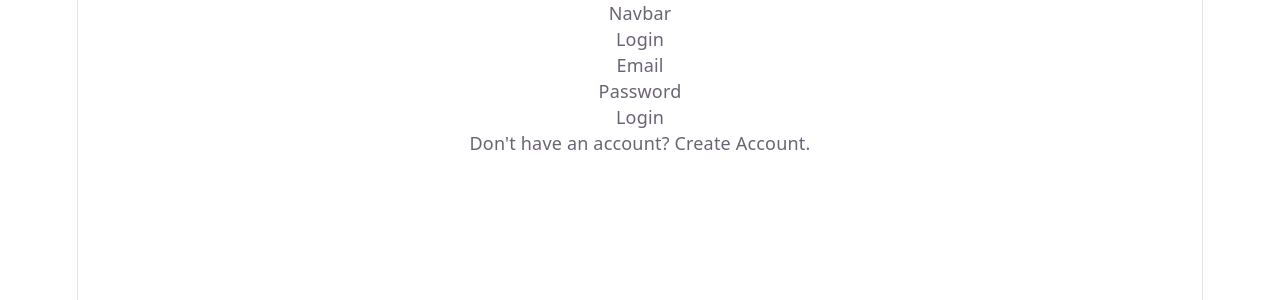
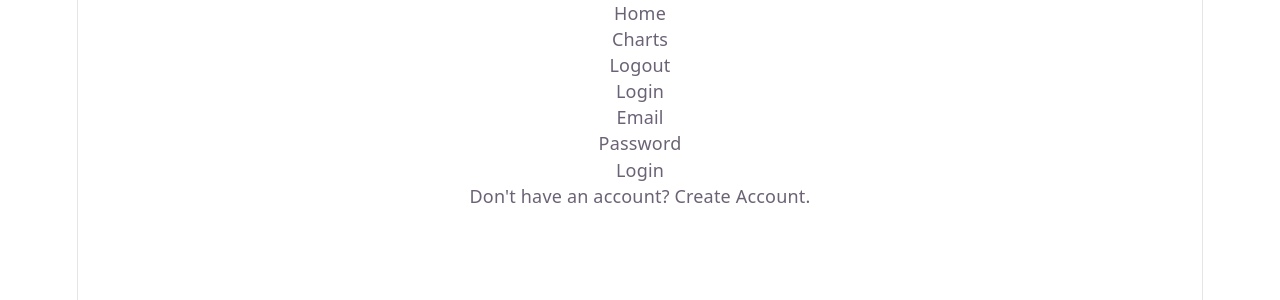
Before and after one commit to excelyynxl-a11y/sapu, a React (Vite) app in the folder frontend/: page /login in a window 1280 px wide. Shown: the top 300 px of the page. Built offline with nearby package versions, Linux system fonts and the light colour scheme; no server answers.

Commit message:
feat(navbar): skeleton for Navbar component

```diff
--- a/frontend/src/components/Navbar.jsx
+++ b/frontend/src/components/Navbar.jsx
@@ -1,8 +1,21 @@
 import React from 'react'
 
 function Navbar() {
+  // displayed at bottom of page
+  // hidden in landing, login, register page
+
   return (
-    <div>Navbar</div>
+    <div>
+      <div>
+        Home
+      </div>
+      <div>
+        Charts
+      </div>
+      <div>
+        Logout
+      </div>
+    </div>
   )
 }
 
```
